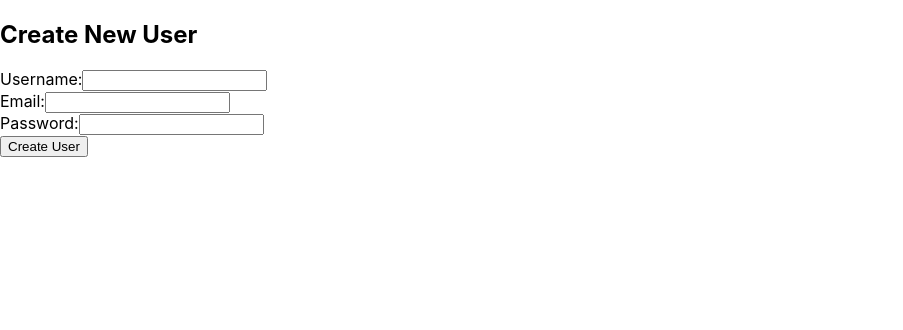
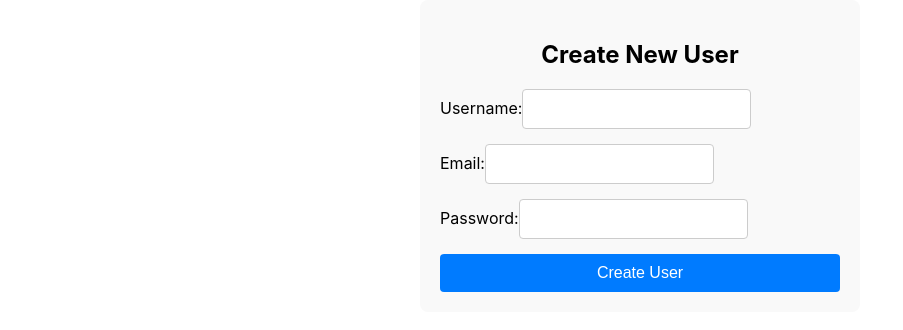
Before and after one commit to chris-kaiser-7/typedex-www, a React (Create React App) app: page /create-user in a window 1280 px wide. Shown: the top 330 px of the page, without its empty margins (0-903 px from the left). Built offline with nearby package versions, Linux system fonts and the light colour scheme.

Commit message:
added stylings for newUser

```diff
--- a/src/NewUser.jsx
+++ b/src/NewUser.jsx
@@ -1,5 +1,59 @@
 import React, { useState } from 'react';
 import { useNavigate } from 'react-router-dom';
+import styled from 'styled-components';
+
+const Container = styled.div`
+  padding: 20px;
+  max-width: 400px;
+  margin: 0 auto;
+  background-color: #f9f9f9;
+  border-radius: 8px;
+`;
+
+const Title = styled.h2`
+  text-align: center;
+  margin-bottom: 20px;
+`;
+
+const Form = styled.form`
+  display: flex;
+  flex-direction: column;
+`;
+
+const FormGroup = styled.div`
+  margin-bottom: 15px;
+`;
+
+const Label = styled.label`
+  margin-bottom: 5px;
+`;
+
+const Input = styled.input`
+  padding: 10px;
+  font-size: 16px;
+  border-radius: 4px;
+  border: 1px solid #ccc;
+`;
+
+const Button = styled.button`
+  padding: 10px;
+  font-size: 16px;
+  border-radius: 4px;
+  border: none;
+  background-color: #007bff;
+  color: #fff;
+  cursor: pointer;
+
+  &:hover {
+    background-color: #0056b3;
+  }
+`;
+
+const Message = styled.p`
+  text-align: center;
+  margin-top: 20px;
+  color: green;
+`;
 
 const NewUserForm = ({ navigateTo }) => {
   const [username, setUsername] = useState('');
@@ -43,40 +97,40 @@ const NewUserForm = ({ navigateTo }) => {
   };
 
   return (
-    <div>
-      <h2>Create New User</h2>
-      <form onSubmit={handleSubmit}>
-        <div>
-          <label>Username:</label>
-          <input
+    <Container>
+      <Title>Create New User</Title>
+      <Form onSubmit={handleSubmit}>
+        <FormGroup>
+          <Label>Username:</Label>
+          <Input
             type="text"
             value={username}
             onChange={(e) => setUsername(e.target.value)}
             required
           />
-        </div>
-        <div>
-          <label>Email:</label>
-          <input
+        </FormGroup>
+        <FormGroup>
+          <Label>Email:</Label>
+          <Input
             type="email"
             value={email}
             onChange={(e) => setEmail(e.target.value)}
             required
           />
-        </div>
-        <div>
-          <label>Password:</label>
-          <input
+        </FormGroup>
+        <FormGroup>
+          <Label>Password:</Label>
+          <Input
             type="password"
             value={password}
             onChange={(e) => setPassword(e.target.value)}
             required
           />
-        </div>
-        <button type="submit">Create User</button>
-      </form>
-      {message && <p>{message}</p>}
-    </div>
+        </FormGroup>
+        <Button type="submit">Create User</Button>
+      </Form>
+      {message && <Message>{message}</Message>}
+    </Container>
   );
 };
 
```
